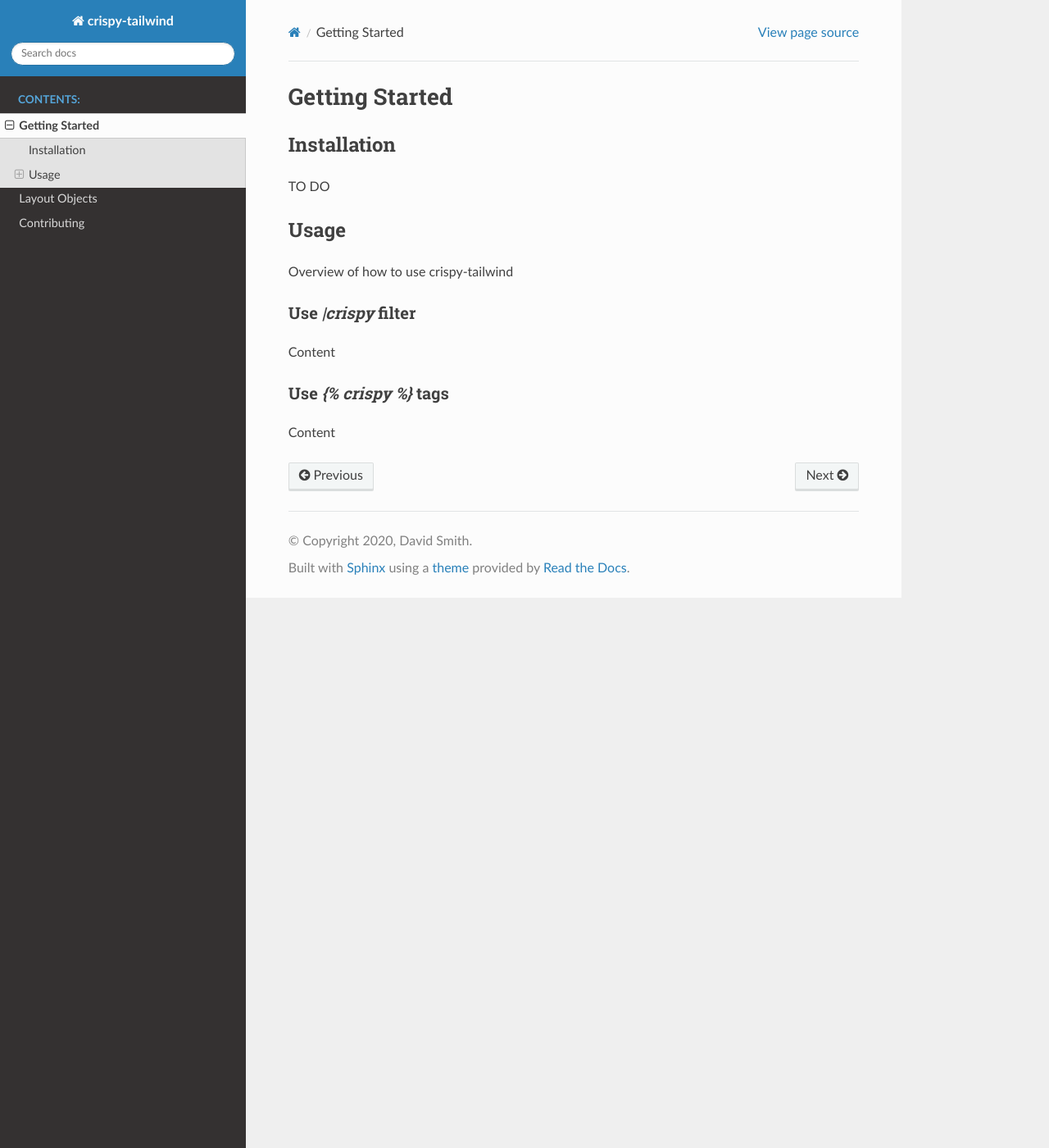
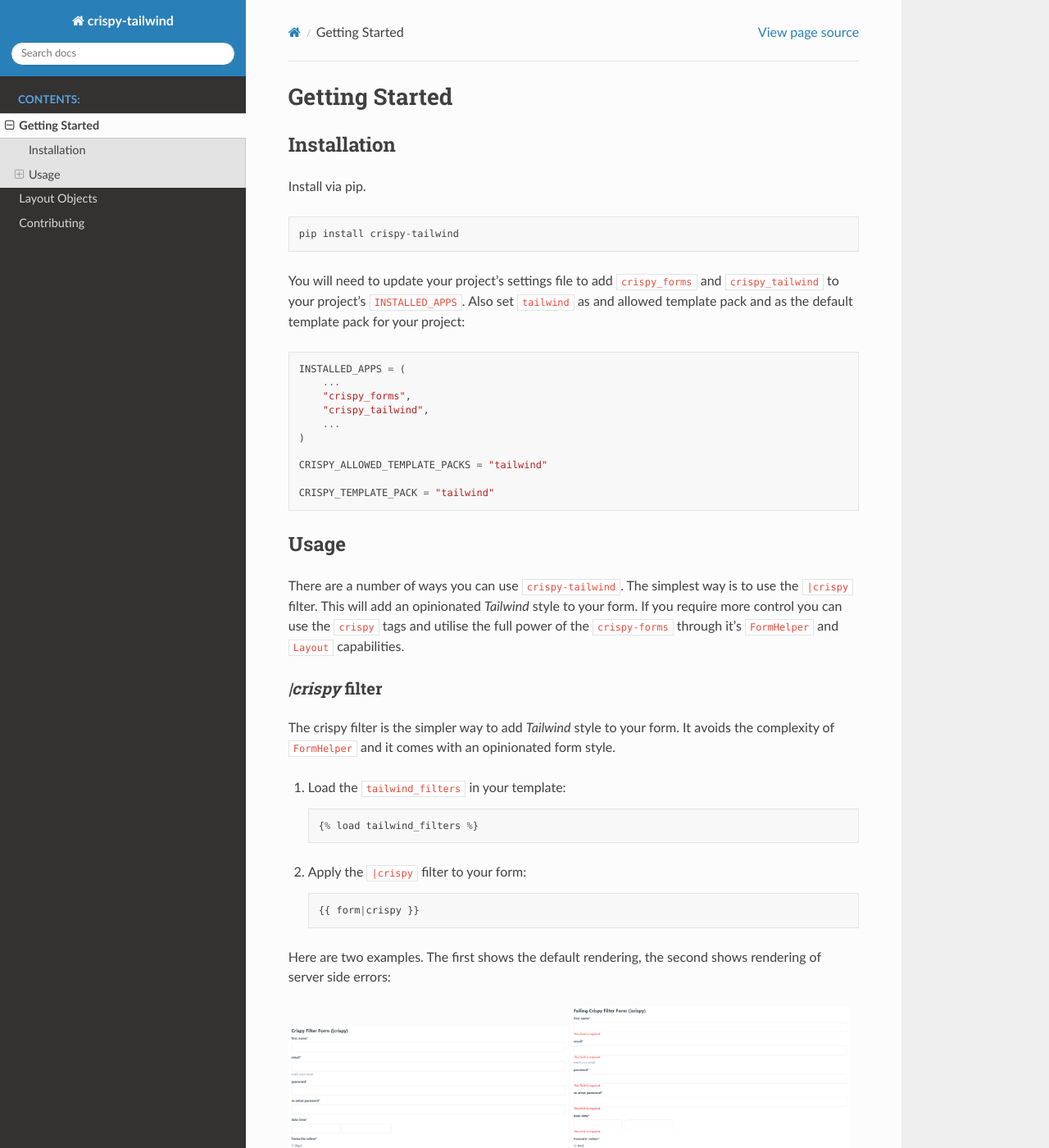
Before and after one commit to django-crispy-forms/crispy-tailwind, a Sphinx documentation site: the page built from docs/getting_started.txt, in a window 1280 px wide and 1400 px high. Shown: the whole window at 82% size. Built offline with Sphinx 7.4.7 and the Read the Docs theme 2.0.0, drawn with Linux system fonts in a browser that asks for light colours.

Commit message:
Updated install notes and getting_started.txt

```diff
--- a/docs/getting_started.txt
+++ b/docs/getting_started.txt
@@ -5,20 +5,59 @@
 Installation
 ============
 
-TO DO
+Install via pip. ::
 
+    pip install crispy-tailwind
+
+You will need to update your project's settings file to add ``crispy_forms``
+and ``crispy_tailwind`` to your project's ``INSTALLED_APPS``. Also set
+``tailwind`` as and allowed template pack and as the default template pack for
+your project::
+
+    INSTALLED_APPS = (
+        ...
+        "crispy_forms",
+        "crispy_tailwind",
+        ...
+    )
+
+    CRISPY_ALLOWED_TEMPLATE_PACKS = "tailwind"
+
+    CRISPY_TEMPLATE_PACK = "tailwind"
 
 Usage
 =====
 
-Overview of how to use crispy-tailwind
+There are a number of ways you can use ``crispy-tailwind``. The simplest way
+is to use the ``|crispy`` filter. This will add an opinionated `Tailwind` style
+to your form. If you require more control you can use the ``crispy`` tags and
+utilise the full power of the ``crispy-forms`` through it's ``FormHelper`` and
+``Layout`` capabilities.
 
-Use `|crispy` filter
---------------------
+`|crispy` filter
+----------------
+
+The crispy filter is the simpler way to add `Tailwind` style to your form. It
+avoids the complexity of ``FormHelper`` and it comes with an opinionated form
+style.
+
+1. Load the ``tailwind_filters`` in your template::
+
+    {% load tailwind_filters %}
+
+2. Apply the ``|crispy`` filter to your form::
+
+    {{ form|crispy }}
+
+Here are two examples. The first shows the default rendering, the second shows
+rendering of server side errors:
+
+.. image:: img/crispy_form.png
+   :width: 49%
+.. image:: img/crispy_failing.png
+   :width: 49%
+
+`{% crispy %}` tags
+-------------------
 
 Content
-
-Use `{% crispy %}` tags
-------------------------
-
-Content
```
Also changed, not shown: README.rst (+5 -6 lines), docs/img/crispy_failing.png (added), docs/img/crispy_form.png (added).
